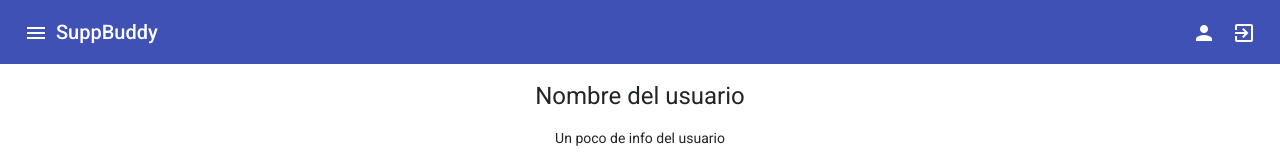
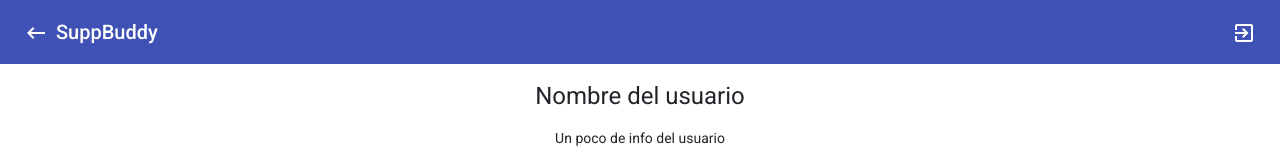
Before and after one commit to RafaFil/obligatorio_base_de_datos_II, an Angular app in the folder frontend/: page /profile in a window 1280 px wide. Shown: the top 160 px of the page. Built offline with nearby package versions, Linux system fonts and the light colour scheme.

Commit message:
toolbar not changeing state between home and profile fixed

```diff
--- a/frontend/src/app/modules/shared/components/toolbar/toolbar.component.ts
+++ b/frontend/src/app/modules/shared/components/toolbar/toolbar.component.ts
@@ -9,34 +9,40 @@ import { UserService } from 'src/app/modules/core/services/user.service';
 })
 export class ToolbarComponent implements OnInit {
 
-  isOnProfile = false;
+  isOnProfile!: boolean;
 
   constructor(private userService : UserService,
-              private router : Router) { }
+              private router : Router) {
+
+                if (this.router.url == "/home") {
+                  this.isOnProfile = false;
+                }
+                else {
+                  this.isOnProfile = true
+                }
+
+  }
 
   ngOnInit(): void {
   }
 
   goToHomepage() {
 
-    console.log(this.isOnProfile);
-    this.isOnProfile = false;
-    console.log(this.isOnProfile);
     this.router.navigate(["/home"]);
+
   }
 
   goToUserProfile() {
 
-    console.log(this.isOnProfile);
-    this.isOnProfile = true;
-    console.log(this.isOnProfile);
     this.router.navigate(["/profile"]);
+
   }
 
   logout() {
 
     this.userService.logout();
     this.router.navigate(["/"]);
+
   }
 
 }
```
